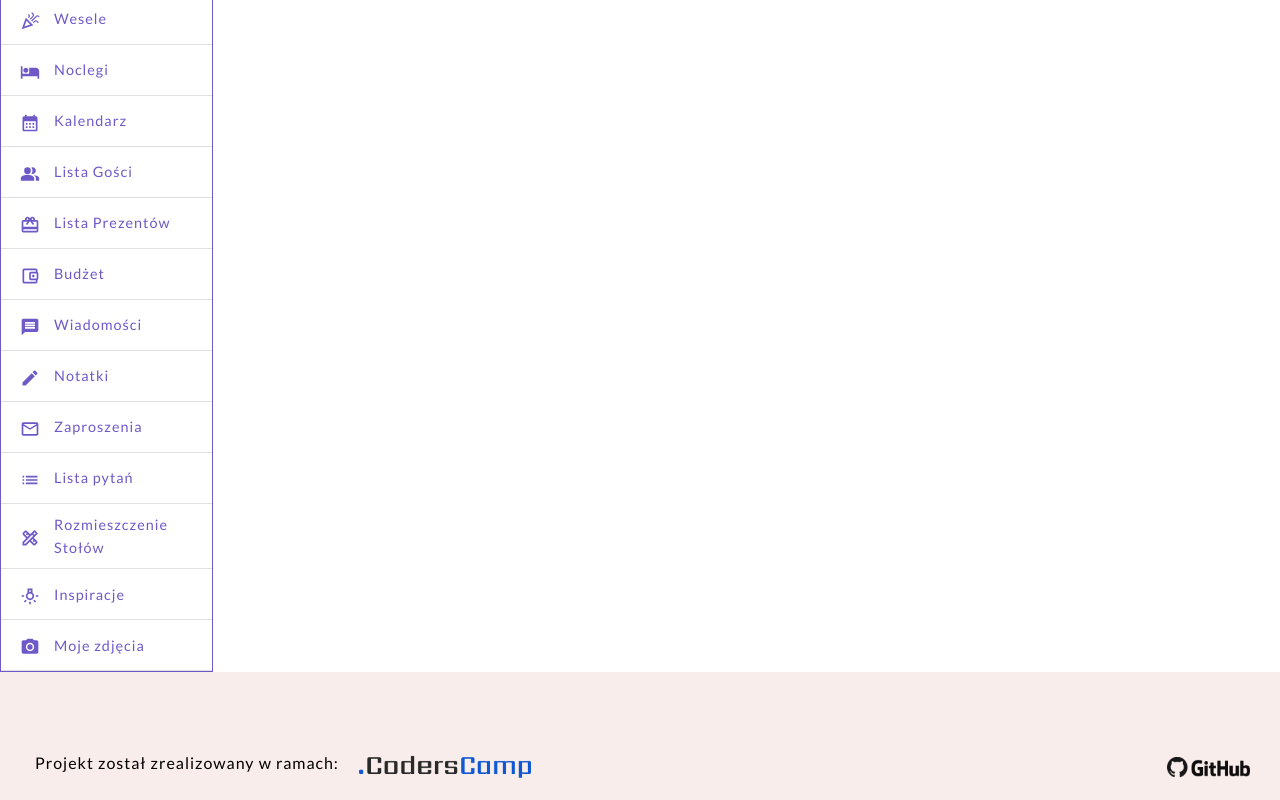
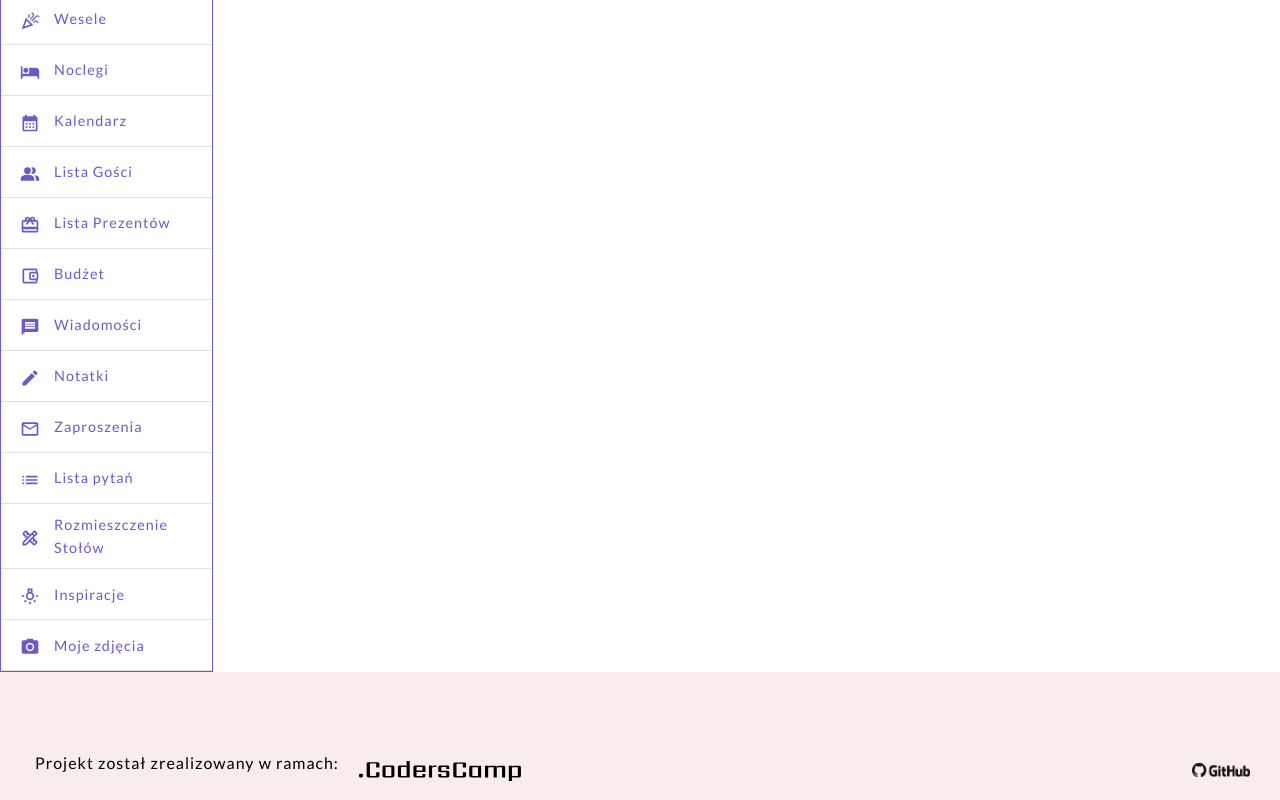
Before and after one commit to AgnieszkaKapelanczyk/CodersCamp2021-2022-WeddingPlannerApp, a React (Create React App) app: page /WeddingGuests/WeddingMap in a window 1280 px wide. Shown: the part 328-1128 px from the top of the page. Built offline with nearby package versions, Linux system fonts and the light colour scheme.

Commit message:
refactor: relayout footer

```diff
--- a/src/components/App/AppFooter.tsx
+++ b/src/components/App/AppFooter.tsx
@@ -1,22 +1,22 @@
 import { Typography} from "@mui/material";
 import {Box, Link} from '@mui/material';
-import codersLogo from '../../assets/img/codersCampLogo-removebg-preview.png'
-import gitLogo from '../../assets/img/githubLogo.png'
+import codersLogo from 'assets/img/coder-camp.svg';
+import gitLogo from 'assets/img/githubLogo.png';
 
 const AppFooter = () => {
   return (
     <footer style={{backgroundColor: '#F8EDEB', position:'static'}}>
       <Box sx={{display:"flex", justifyContent:"space-between" ,alignItems:"flex-end", height:"8rem"}}>
-      <Box sx={{display:"flex", justifyContent:"flex-start" , alignItems:"flex-end", margin:'10px'}}>
+      <Box sx={{display:"flex", justifyContent:"flex-start" , alignItems:"center", margin:'10px'}}>
 
-      <Typography  paddingLeft='25px' paddingRight='20px' variant='body1' paragraph={true} >Projekt został zrealizowany w ramach:</Typography>
-      <Link href='https://www.coderscamp.edu.pl/'>
-      <img alt='' src={codersLogo} height="35px" />
+      <Typography  paddingLeft='25px' paddingRight='20px' paragraph >Projekt został zrealizowany w ramach:</Typography>
+      <Link href='https://www.coderscamp.edu.pl/' >
+      <img alt='' src={codersLogo} height="20px" style={{ position:'relative', top:'2px'}} />
       </Link>
       </Box>
       <Box sx={{padding:'20px', paddingRight:'30px'}}>
         <Link href='https://github.com/AgnieszkaKapelanczyk/CodersCamp2021-2022-WeddingPlannerApp'>
-      <img alt='' src={gitLogo} height="20px" />
+      <img alt='' src={gitLogo} height="14px" />
         </Link>
       </Box>
       </Box>
```
